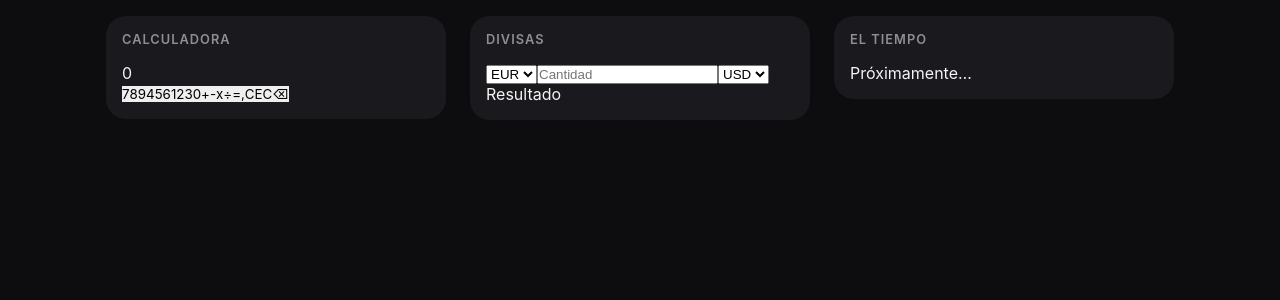
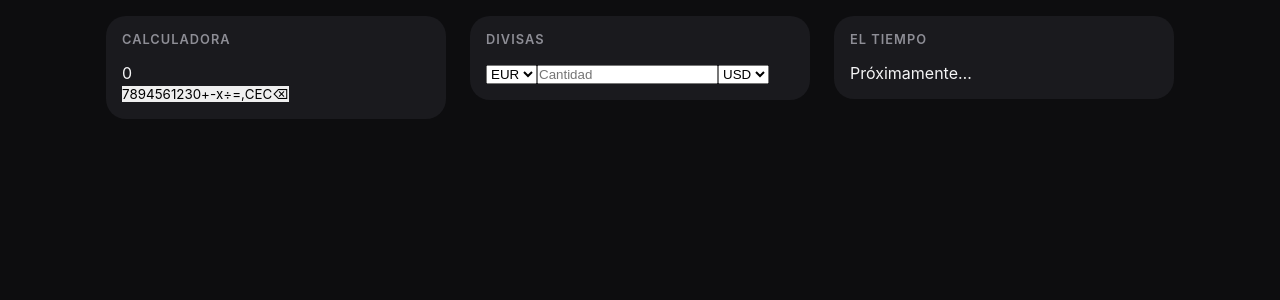
Before and after one commit to iulian640/vue-multitool, a Vue app: page / in a window 1280 px wide. Shown: the top 300 px of the page. Built offline with nearby package versions, Linux system fonts and the light colour scheme; no server answers.

Commit message:
feat: convert amount between currencies using USD-based rates

```diff
--- a/src/components/CurrencyCard.vue
+++ b/src/components/CurrencyCard.vue
@@ -1,12 +1,24 @@
 <script setup>
-import { ref } from "vue";
+import { ref, computed } from "vue";
 import { getRates } from "../services/currency";
 
 const origen = ref("EUR");
 const destino = ref("USD");
 const cantidad = ref("");
+const rates = ref(null);
 
-getRates();
+const resultado = computed(() => {
+  if (!rates.value || !cantidad.value) return "";
+  return (
+    (cantidad.value / rates.value[origen.value]) *
+    rates.value[destino.value]
+  ).toFixed(2);
+});
+
+async function cargarTasas() {
+  rates.value = await getRates();
+}
+cargarTasas();
 </script>
 <template>
   <section class="card">
@@ -22,6 +34,6 @@ getRates();
       <option value="USD">USD</option>
       <option value="JPY">JPY</option>
     </select>
-    <p>Resultado</p>
+    <p>{{ resultado }}</p>
   </section>
 </template>
--- a/src/services/currency.js
+++ b/src/services/currency.js
@@ -7,4 +7,6 @@ export async function getRates() {
   const respuesta = await axios.get(
     `${BASE_URL}/rates/latest?apikey=${API_KEY}`,
   );
+
+  return respuesta.data.rates;
 }
```
Also changed, not shown: 1 other file (tests, documents, lock files or other folders).
